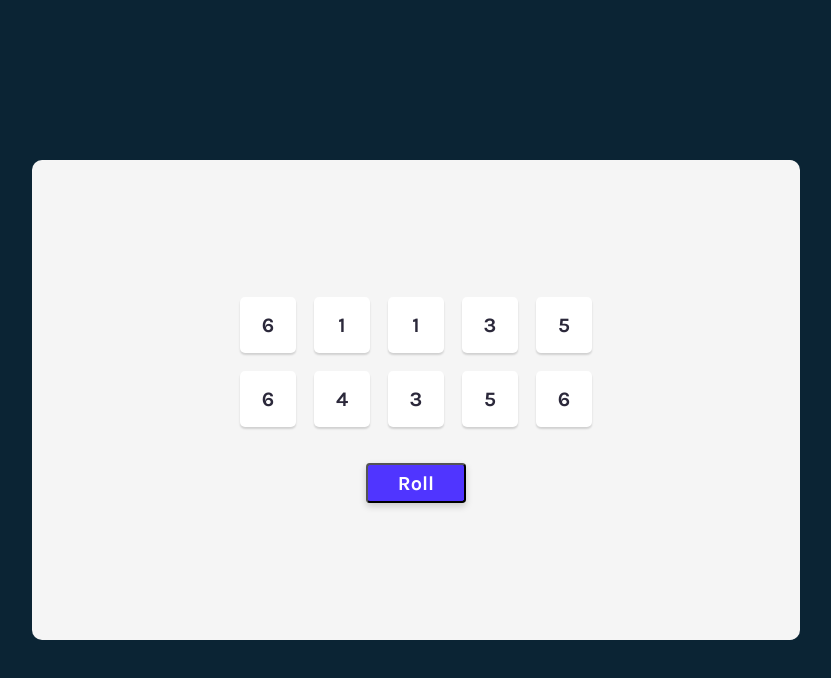
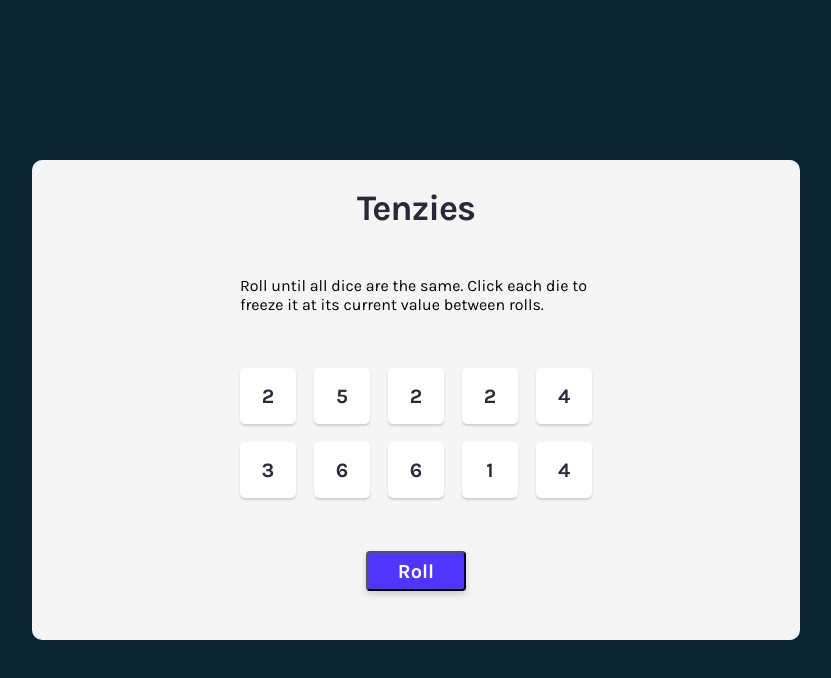
Before and after one commit to martinchakarov/tenzies, a React (Create React App) app: page / in a window 1280 px wide. Shown: the top 678 px of the page, without its empty margins (224-1055 px from the left). Built offline with nearby package versions, Linux system fonts and the light colour scheme.

Commit message:
Add functionalities for selecting dice

```diff
--- a/package.json
+++ b/package.json
@@ -6,6 +6,7 @@
     "@testing-library/jest-dom": "^5.16.5",
     "@testing-library/react": "^13.4.0",
     "@testing-library/user-event": "^13.5.0",
+    "nanoid": "^4.0.0",
     "react": "^18.2.0",
     "react-dom": "^18.2.0",
     "react-scripts": "5.0.1",
--- a/src/App.jsx
+++ b/src/App.jsx
@@ -1,5 +1,6 @@
 import Die from './components/Die';
 import React from 'react';
+import {nanoid} from 'nanoid';
 
 export default function App() {
 
@@ -7,7 +8,13 @@ export default function App() {
     const dice = [];
 
     for (let i = 0; i < 10; i++) {
-      dice.push(Math.floor(Math.random() * 6) + 1);
+      const currentDie = {
+        value: Math.floor(Math.random() * 6) + 1,
+        isHeld: false,
+        id: nanoid()
+      }
+
+      dice.push(currentDie);
     }
 
     return dice;
@@ -15,14 +22,32 @@ export default function App() {
 
   const [diceValues, setDiceValues] = React.useState(allNewDice());
 
-  const diceElements = diceValues.map(x => <Die value={x}/>);
+  const diceElements = diceValues.map(x => <Die value={x.value} isHeld={x.isHeld} key={x.id} id={x.id} holdDie={holdDie}/>);
 
   function rollDice() {
-    setDiceValues(allNewDice())
+    setDiceValues(oldValues => oldValues.map(x => {
+      return !x.isHeld
+        ? {
+            ...x,
+            value: Math.floor(Math.random() * 6) + 1,
+            id: nanoid()
+          }
+        : x
+    }))
+  }
+
+  function holdDie(event, id) {
+    setDiceValues(oldValues => oldValues.map(x => {
+      return x.id === id
+        ? {...x, isHeld: !x.isHeld}
+        : x
+    }))
   }
 
   return (
     <main className="app">
+      <h1 className="title">Tenzies</h1>
+      <p className="description">Roll until all dice are the same. Click each die to freeze it at its current value between rolls.</p>
       <div className="dice">
         {diceElements}
       </div>
--- a/src/components/Die.jsx
+++ b/src/components/Die.jsx
@@ -1,6 +1,10 @@
 export default function Die(props) {
+    const styles = {
+        backgroundColor: props.isHeld ? '#59E391' : '#FFFFFF'
+    }
+
     return (
-        <div className="die">
+        <div className="die" style={styles} onClick={(e) => props.holdDie(e, props.id)}>
             <h2 className="die-value">{props.value}</h2>
         </div>
     )
--- a/src/style.css
+++ b/src/style.css
@@ -12,15 +12,29 @@ body {
 
 .app {
   margin-top: 20vh;
-  height: 60vh;
-  width: 60vw;
+  min-height: 60vh;
+  min-width: 60vw;
   background: #F5F5F5;
   border-radius: 10px;
   display: flex;
-  justify-content: center;
+  justify-content: space-around;
   align-items: center;
   flex-direction: column;
   gap: 36px;
+}
+
+.title {
+  font-family: 'Karla';
+  font-size: 36px;
+  line-height: 30px;
+  letter-spacing: -0.03em;
+  color: #2B283A;
+  margin-bottom: 0;
+}
+
+.description {
+  max-width: 22em;
+  margin: 0;
 }
 
 .dice {
@@ -36,7 +50,6 @@ body {
   display: flex;
   justify-content: center;
   align-items: center;
-  background: #FFFFFF;
   box-shadow: 0px 2px 2px rgba(0, 0, 0, 0.15);
 }
 
@@ -63,6 +76,7 @@ body {
   border-radius: 3.81277px;
   width: 5em;
   height: 2em;
+  margin-bottom: 2em;
 }
 
 .btn:hover {
```
Also changed, not shown: 1 other file (tests, documents, lock files or other folders).
